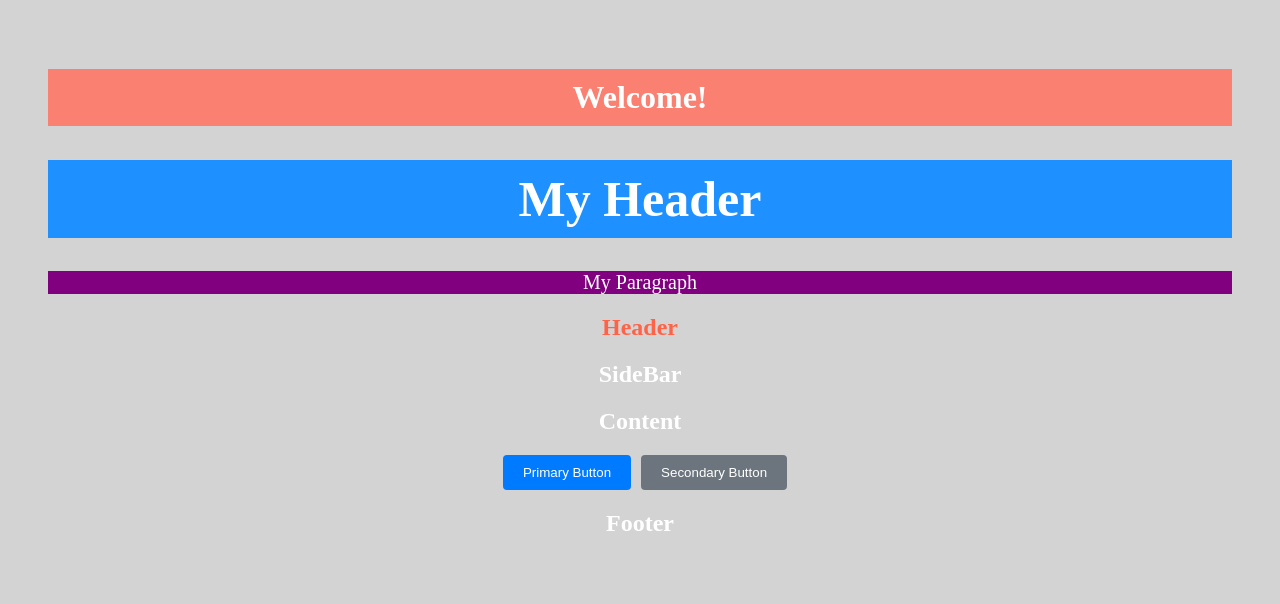
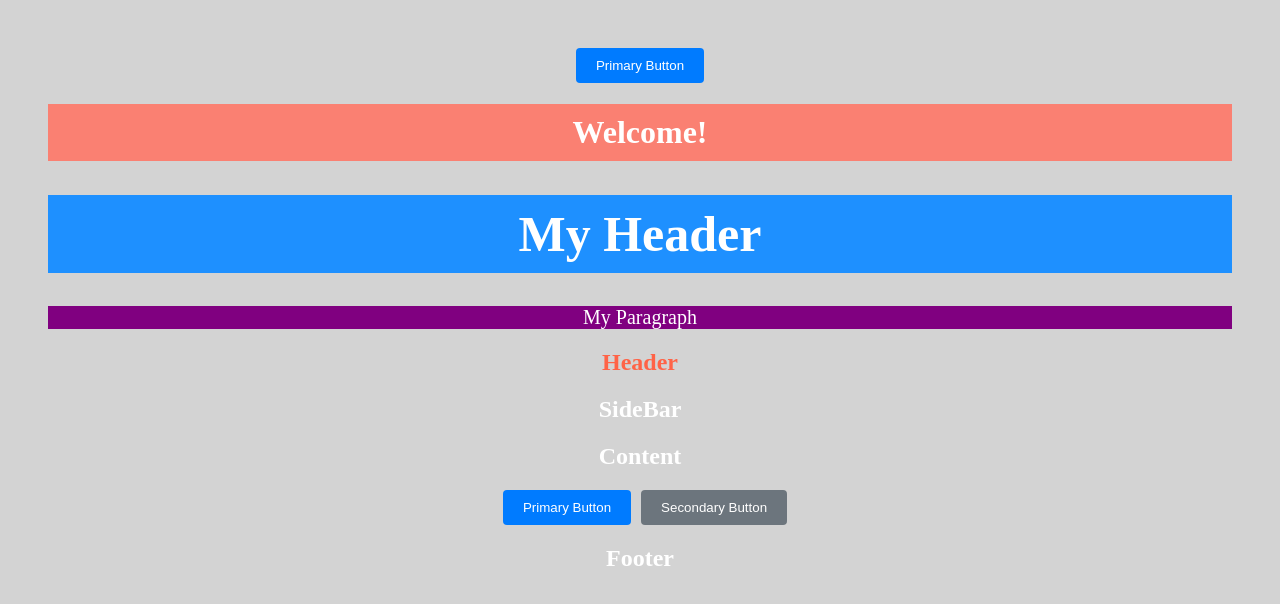
Before and after one commit to thanhpham091790/reactjs, a React (Vite) app in the folder 01-react-tutorial/my-react-app/: page / in a window 1280 px wide. Shown: the top 604 px of the page. Built offline with nearby package versions, Linux system fonts and the light colour scheme.

Commit message:
CSS-in-JS is the ability to use props to make styles dynamic.

```diff
--- a/01-react-tutorial/my-react-app/src/App.jsx
+++ b/01-react-tutorial/my-react-app/src/App.jsx
@@ -12,14 +12,26 @@ const Footer = lazy(() => import('./Footer'));
 
 
 function App() {
+
   const MyHeader = styled.h1`
     padding: 10px 20px;
     background-color: salmon;
     color: white;
   `;
+
+  const Button = styled.button`
+    padding: 10px 20px;
+    border: none;
+    border-radius: 4px;
+    background-color: ${props => props.btntype === 'primary' ? '#007bff' : '#6c757d'};
+    color: white;
+    cursor: pointer;
+  `;
+
   return (
     <div>
       <Suspense fallback={<div>Loading...</div>}>
+        <Button btntype='primary'>Primary Button</Button>
         <MyHeader>Welcome!</MyHeader>
         <h1 className='myheader'>My Header</h1>
         <p className={headerStyles.myparagraph}>My Paragraph</p>
```
